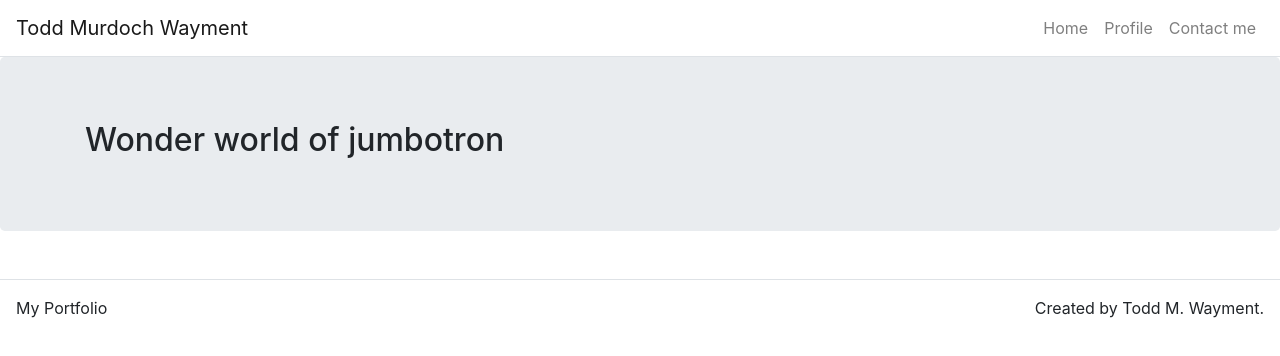
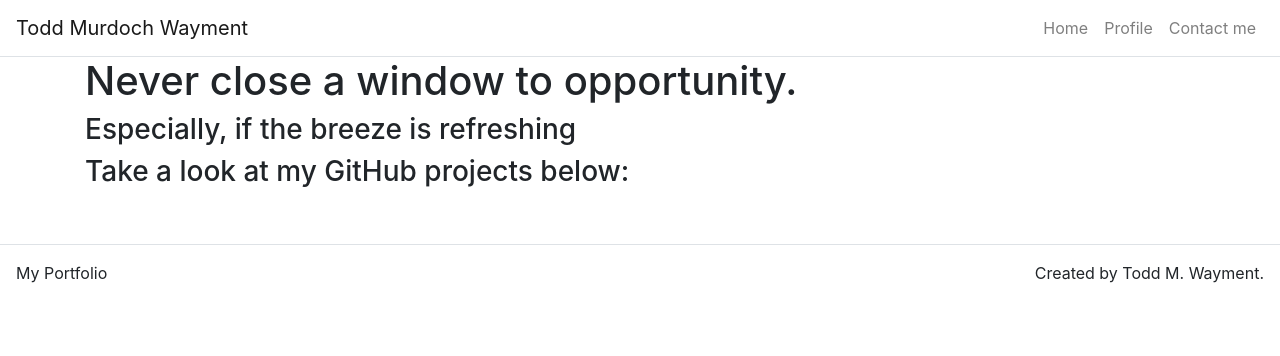
Before and after one commit to Tbonexas/reactportfolio, a React (Create React App) app: page / in a window 1280 px wide. Shown: the top 356 px of the page. Built offline with nearby package versions, Linux system fonts and the light colour scheme.

Commit message:
functioning need to style with bootstrap etc. TODO Custom styles.

```diff
--- a/src/App.js
+++ b/src/App.js
@@ -25,9 +25,9 @@ class App extends React.Component {
        { title: "Contact", path: '/contact'}
      ],
       home: {
-        title: "Always Remain in Existence",
-        subtitle: "Working towards something I love",
-        text: "Take a look at my GitHub project below:"
+        title: "Never close a window to opportunity.",
+        subtitle: "Especially, if the breeze is refreshing",
+        text: "Take a look at my GitHub projects below:"
       },
       about: {
         title: "Who I am and What I do:",
--- a/src/components/Info.js
+++ b/src/components/Info.js
@@ -4,13 +4,15 @@ import Container from 'react-bootstrap/Container';
 import Row from 'react-bootstrap/Row';
 import Col from 'react-bootstrap/Col';
 
-function Info () {
+function Info (props) {
     return (
-        <Jumbotron>
-            <Container>
-                <Row>
-                    <Col>
-                    <h2>Wonder world of jumbotron</h2>
+        <Jumbotron className="bg-transparent jumbotron-fluid p-0">
+            <Container fluid={false}>
+                <Row classname="justify-content-center py-5">
+                    <Col md={8} sm={12}>
+                     { props.title && <h1>{props.title}</h1> }
+                     { props.subtitle && <h3>{props.subtitle}</h3> }
+                     { props.text && <h3>{props.text}</h3> }
                     </Col>
                 </Row>
             </Container>
--- a/src/pages/HomePage.js
+++ b/src/pages/HomePage.js
@@ -5,7 +5,7 @@ import Info from '../components/Info';
 // don't need states for home page //
 function HomePage(props) {
   return (
-      <Info />
+      <Info title={props.title} subtitle={props.subtitle} text={props.text}/>
   )
 }
 
```
Also changed, not shown: 1 other file (tests, documents, lock files or other folders).
